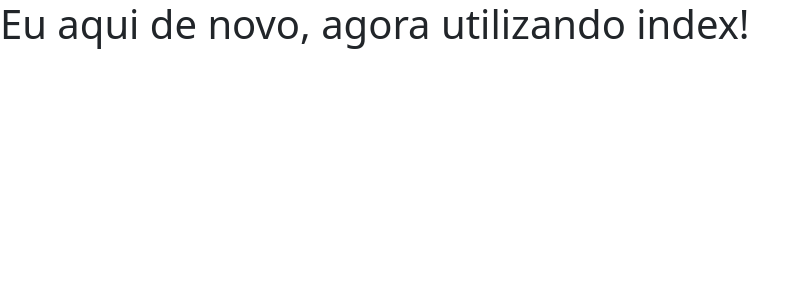
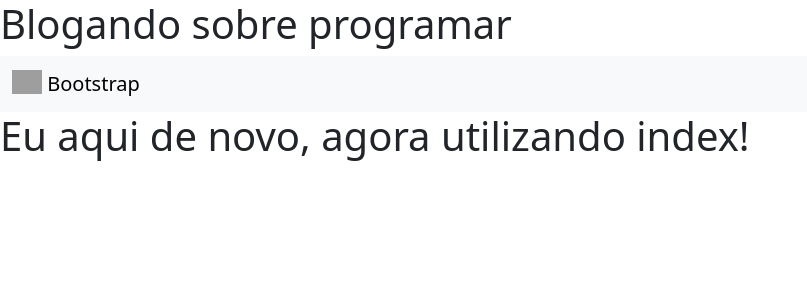
Before and after one commit to groot85/ProjetoFinalBlog-bootcamp, a Django app: page / in a window 1280 px wide. Shown: the top 300 px of the page, without its empty margins (0-807 px from the left). Run offline with Django 4.2, Linux system fonts and the light colour scheme; parts of the project's set-up code (start-up, migrations or seed data) failed here and were passed over; grey boxes are pictures that could not be loaded.

Commit message:
editando botao busca e nav index

```diff
--- a/blog/templates/index.html
+++ b/blog/templates/index.html
@@ -3,10 +3,39 @@
   <head>
     <meta charset="utf-8">
     <meta name="viewport" content="width=device-width, initial-scale=1">
-    <title>Bootstrap demo</title>
+    <title>Projeto Final Blog</title>
     <link href="https://cdn.jsdelivr.net/npm/bootstrap@5.3.2/dist/css/bootstrap.min.css" rel="stylesheet" integrity="sha384-T3c6CoIi6uLrA9TneNEoa7RxnatzjcDSCmG1MXxSR1GAsXEV/Dwwykc2MPK8M2HN" crossorigin="anonymous">
   </head>
   <body>
+    <header>
+        <h1>Blogando sobre programar</h1>
+    </header>
+
+<!--EDITANDO AQUI NESTA PARTE-->
+
+
+
+
+    <nav class="navbar bg-body-tertiary">
+        <div class="container-fluid">
+          <a class="navbar-brand" href="#">
+            <img src="/docs/5.3/assets/brand/bootstrap-logo.svg" alt="Logo" width="30" height="24" class="d-inline-block align-text-top">
+            Bootstrap
+          </a>
+        </div>
+    </nav>
+
+
+
+
+
+
+
+
+
+
+
+
     <h1>Eu aqui de novo, agora utilizando index!</h1>
     <script src="https://cdn.jsdelivr.net/npm/bootstrap@5.3.2/dist/js/bootstrap.bundle.min.js" integrity="sha384-C6RzsynM9kWDrMNeT87bh95OGNyZPhcTNXj1NW7RuBCsyN/o0jlpcV8Qyq46cDfL" crossorigin="anonymous"></script>
   </body>
```
